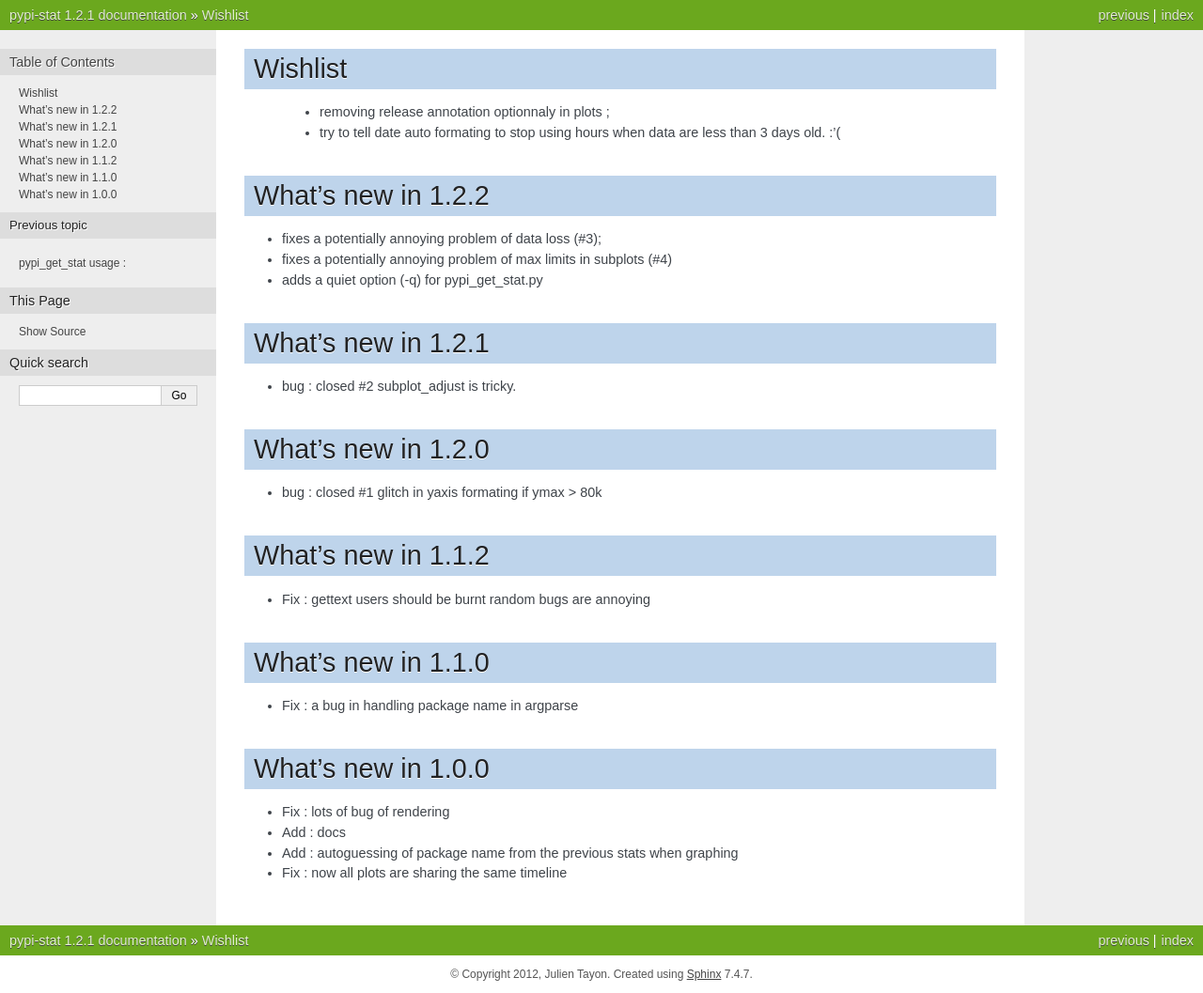
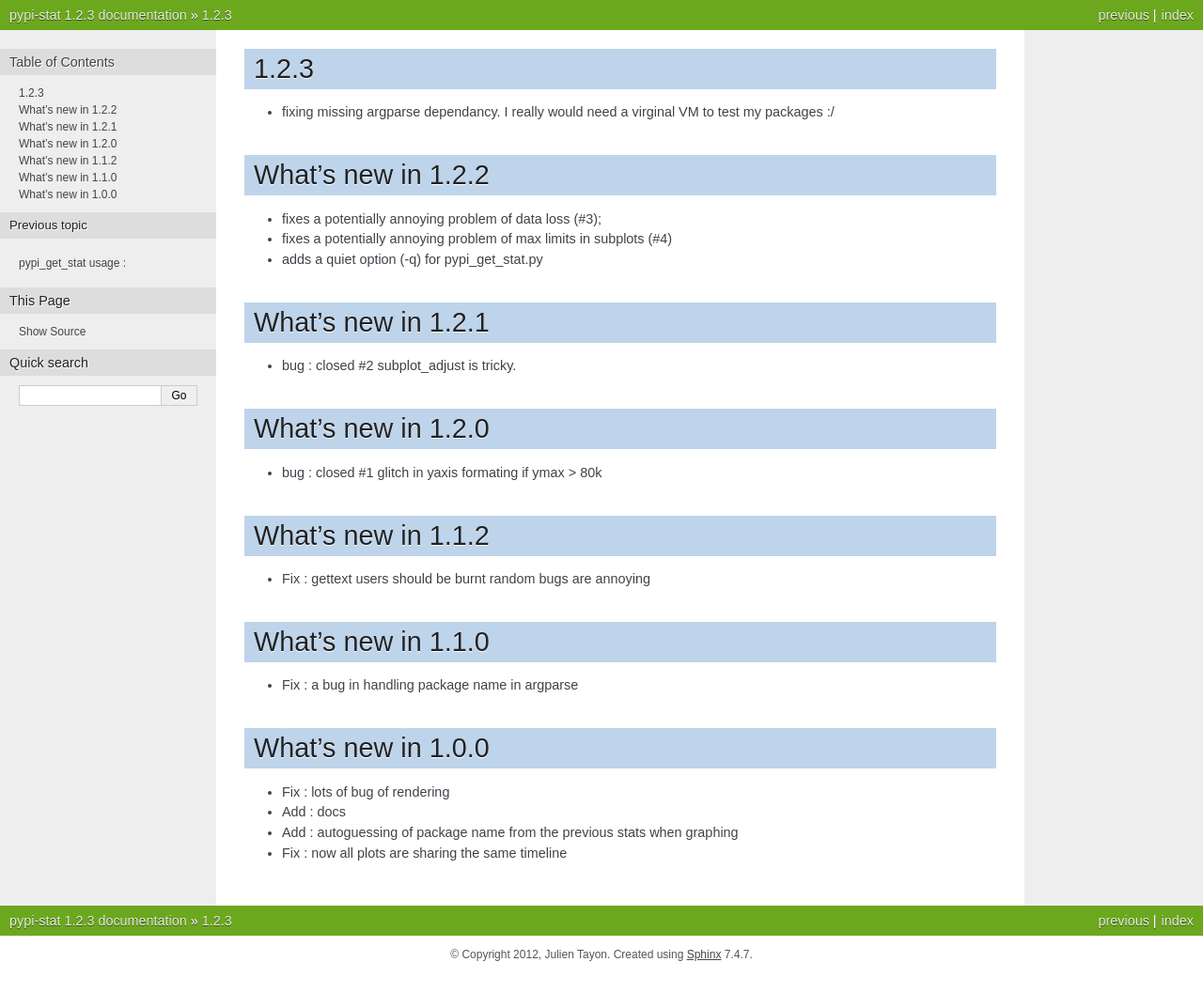
Before and after one commit to jul/pypi-stat, a Sphinx documentation site: the page built from docs/source/new.rst, in a window 1280 px wide. Shown: the whole page at 94% size. Built offline with Sphinx 7.4.7, drawn with Linux system fonts in a browser that asks for light colours; after the commit the page ends 1036 px from its top, so only the background shows below that.

Commit message:
The Dolorean in back to the future was nice but too expensive, but I have debian. Hellllp I am trapped in the past

```diff
--- a/docs/source/conf.py
+++ b/docs/source/conf.py
@@ -48,9 +48,9 @@ copyright = u'2012, Julien Tayon'
 # built documents.
 #
 # The short X.Y version.
-version = u'1.2.2'
+version = u'1.2.3'
 # The full version, including alpha/beta/rc tags.
-release = u'1.2.1'
+release = u'1.2.3'
 
 # The language for content autogenerated by Sphinx. Refer to documentation
 # for a list of supported languages.
--- a/docs/source/new.rst
+++ b/docs/source/new.rst
@@ -1,8 +1,8 @@
-Wishlist
-========
 
- * removing release annotation optionnaly in plots ;
- * try to tell date auto formating to stop using hours when data are less than 3 days old.  :'(
+1.2.3
+=====
+
+* fixing missing argparse dependancy. I really would need a virginal VM to test my packages :/
 
 What's new in 1.2.2
 ===================
```
Also changed, not shown: README.rst (+10 -6 lines), setup.py (+6 -6 lines).
